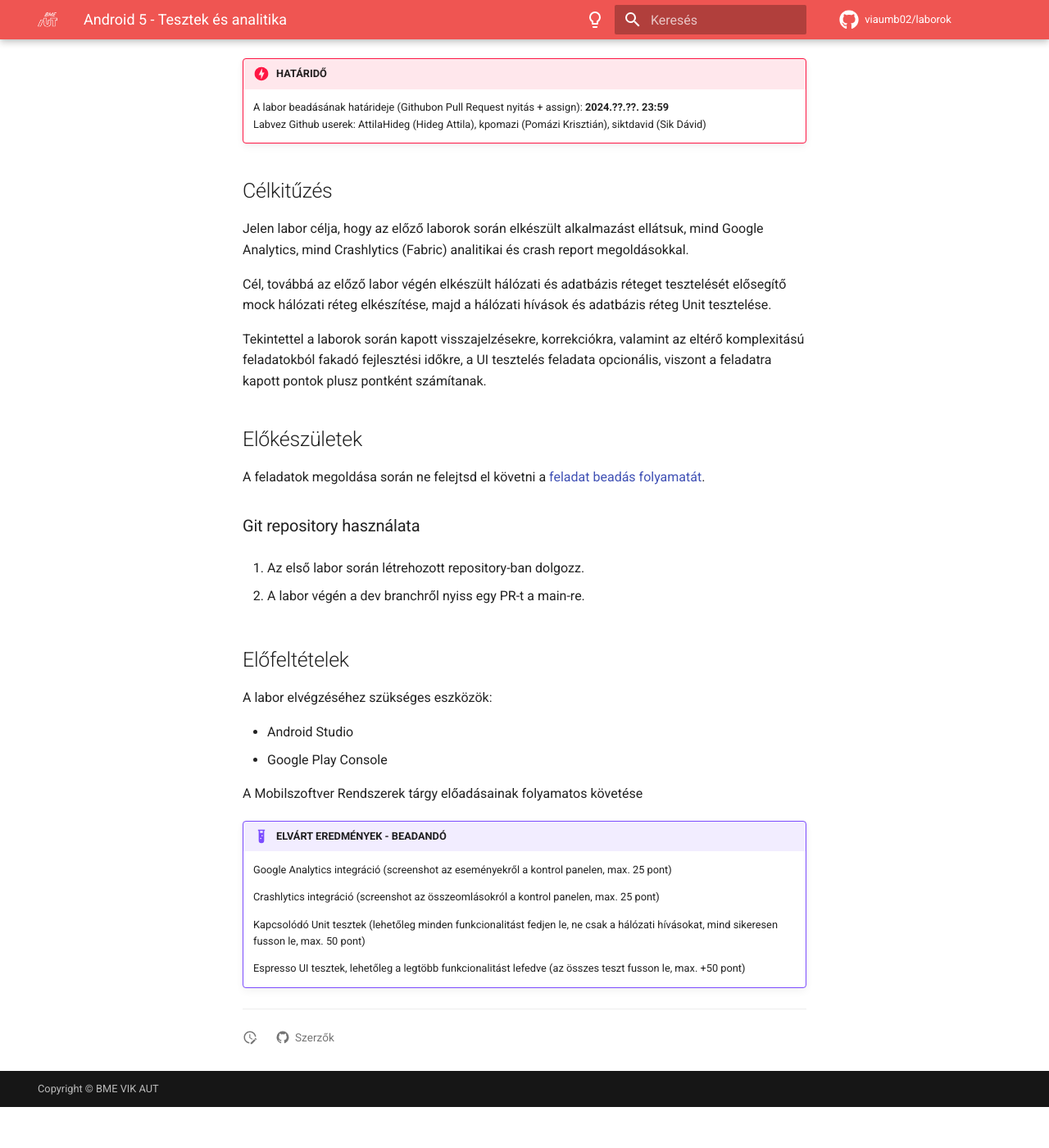
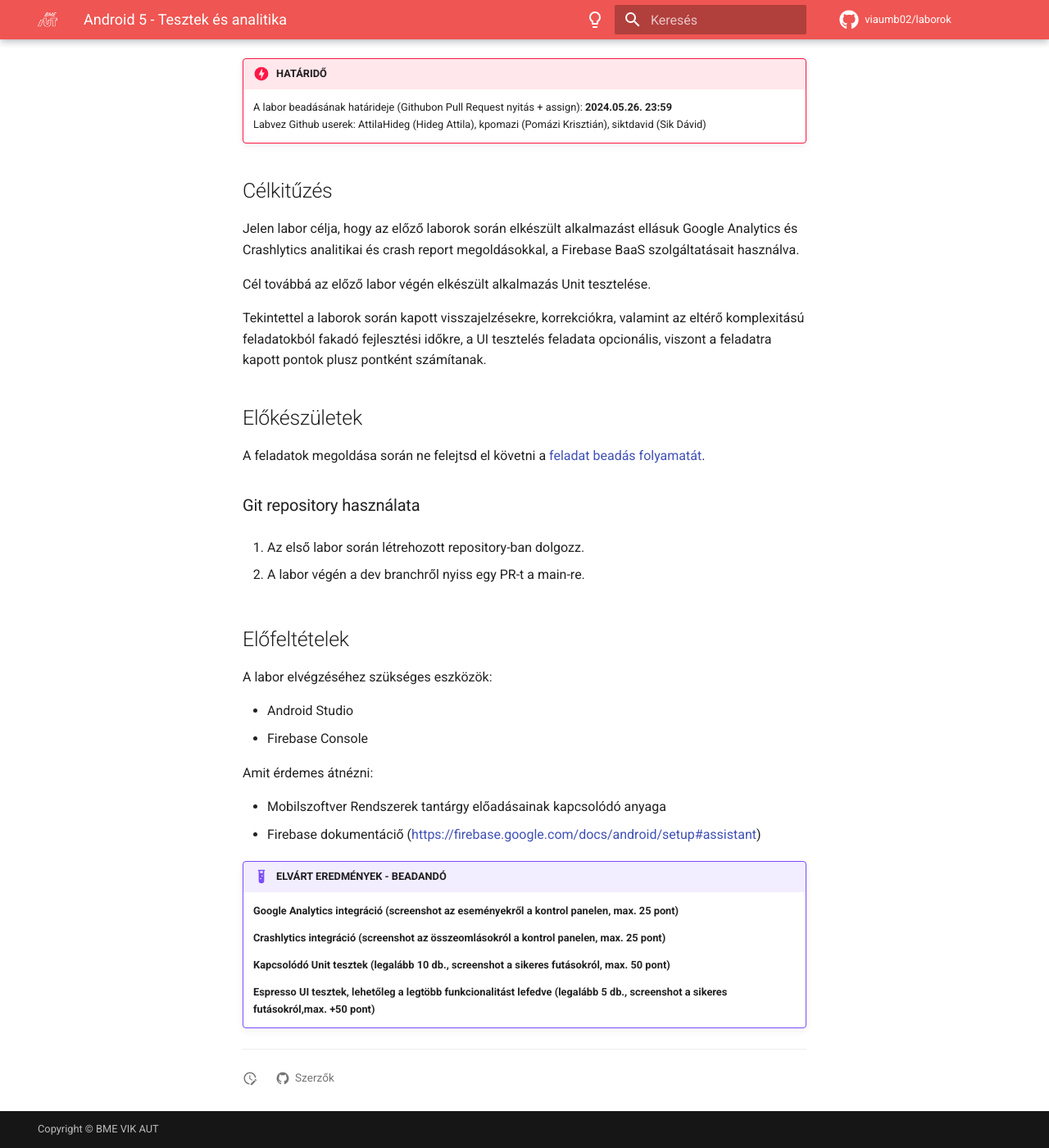
Before and after one commit to VIAUMB02/laborok, an MkDocs documentation site: the page built from docs/android/A05/index.md, in a window 1280 px wide and 1400 px high, scrolled down 238 px. Shown: the whole window at 82% size. Built offline with MkDocs 1.6.1 and Material for MkDocs 9.7.7, drawn with Linux system fonts in a browser that asks for light colours; comment, search, counter and statistics services are not loaded; before the commit the page ends 1588 px from its top, so only the background shows below that.

Commit message:
Lab05 update

```diff
--- a/docs/android/A05/index.md
+++ b/docs/android/A05/index.md
@@ -3,14 +3,14 @@
 # FRISSÍTÉS ALATT - NEM VÉGLEGES VERZIÓ
 
 !!!danger "HATÁRIDŐ"
-	A labor beadásának határideje (Githubon Pull Request nyitás + assign): **2024.??.??. 23:59**
+	A labor beadásának határideje (Githubon Pull Request nyitás + assign): **2024.05.26. 23:59**
     Labvez Github userek: AttilaHideg (Hideg Attila), kpomazi (Pomázi Krisztián), siktdavid (Sik Dávid)
 
 ## Célkitűzés
 
-Jelen labor célja, hogy az előző laborok során elkészült alkalmazást ellátsuk, mind Google Analytics, mind Crashlytics (Fabric) analitikai és crash report megoldásokkal.
+Jelen labor célja, hogy az előző laborok során elkészült alkalmazást ellásuk Google Analytics és Crashlytics analitikai és crash report megoldásokkal, a Firebase BaaS szolgáltatásait használva.
 
-Cél, továbbá az előző labor végén elkészült hálózati és adatbázis réteget tesztelését elősegítő mock hálózati réteg elkészítése, majd a hálózati hívások és adatbázis réteg Unit tesztelése.
+Cél továbbá az előző labor végén elkészült alkalmazás Unit tesztelése.
 
 Tekintettel a laborok során kapott visszajelzésekre, korrekciókra, valamint az eltérő komplexitású feladatokból fakadó fejlesztési időkre, a UI tesztelés feladata opcionális, viszont a feladatra kapott pontok plusz pontként számítanak.
 
@@ -30,16 +30,19 @@
 A labor elvégzéséhez szükséges eszközök:
 
 - Android Studio
-- Google Play Console
+- Firebase Console
 
-A Mobilszoftver Rendszerek tárgy előadásainak folyamatos követése
+Amit érdemes átnézni:
+
+- Mobilszoftver Rendszerek tantárgy előadásainak kapcsolódó anyaga
+- Firebase dokumentáciő (https://firebase.google.com/docs/android/setup#assistant)
 
 !!!example "ELVÁRT EREDMÉNYEK - BEADANDÓ"
 
-    Google Analytics integráció (screenshot az eseményekről a kontrol panelen, max. 25 pont)
+    **Google Analytics integráció (screenshot az eseményekről a kontrol panelen, max. 25 pont)**
 
-    Crashlytics integráció (screenshot az összeomlásokról a kontrol panelen, max. 25 pont)
+    **Crashlytics integráció (screenshot az összeomlásokról a kontrol panelen, max. 25 pont)**
 
-    Kapcsolódó Unit tesztek (lehetőleg minden funkcionalitást fedjen le, ne csak a hálózati hívásokat, mind sikeresen fusson le, max. 50 pont)
+    **Kapcsolódó Unit tesztek (legalább 10 db., screenshot a sikeres futásokról, max. 50 pont)**
 
-    Espresso UI tesztek, lehetőleg a legtöbb funkcionalitást lefedve (az összes teszt fusson le, max. +50 pont)
+    **Espresso UI tesztek, lehetőleg a legtöbb funkcionalitást lefedve (legalább 5 db., screenshot a sikeres futásokról,max. +50 pont)**
```
Also changed, not shown: docs/android/A04/index.md (+4 -2 lines).
